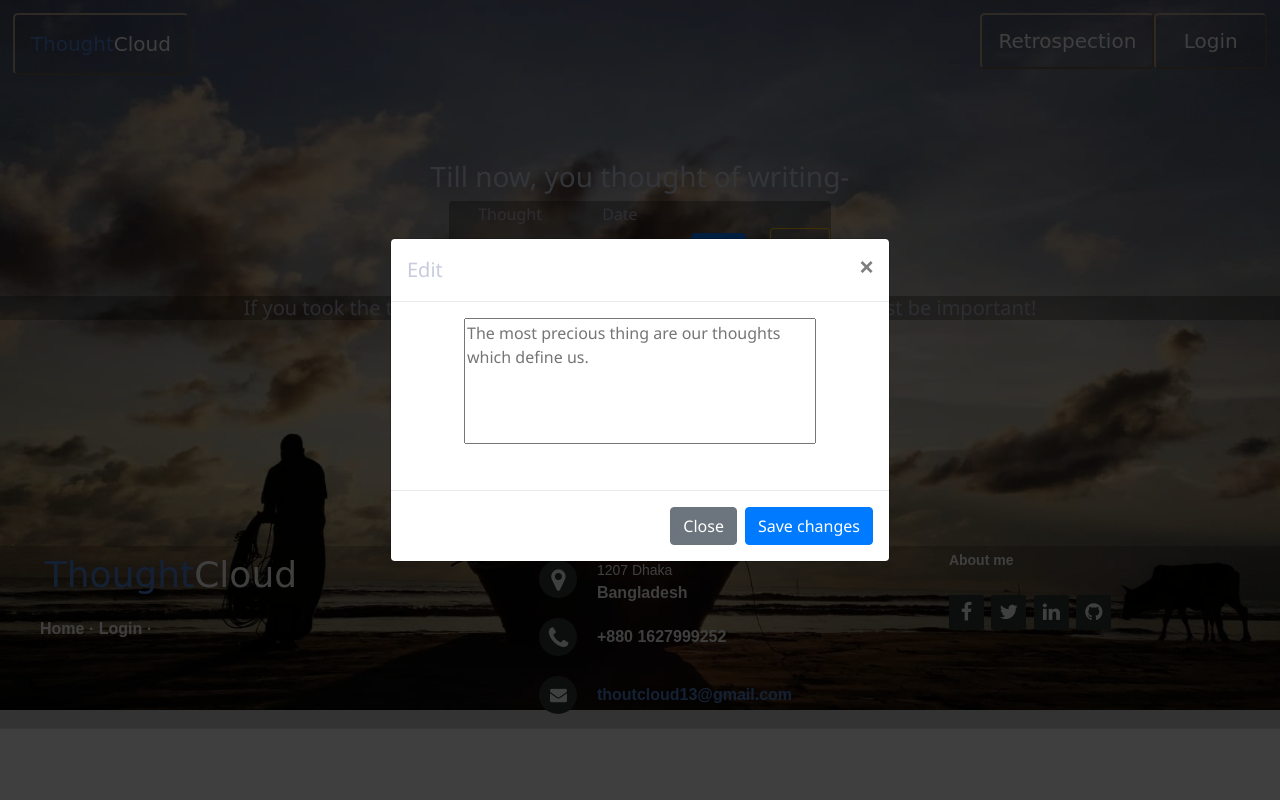
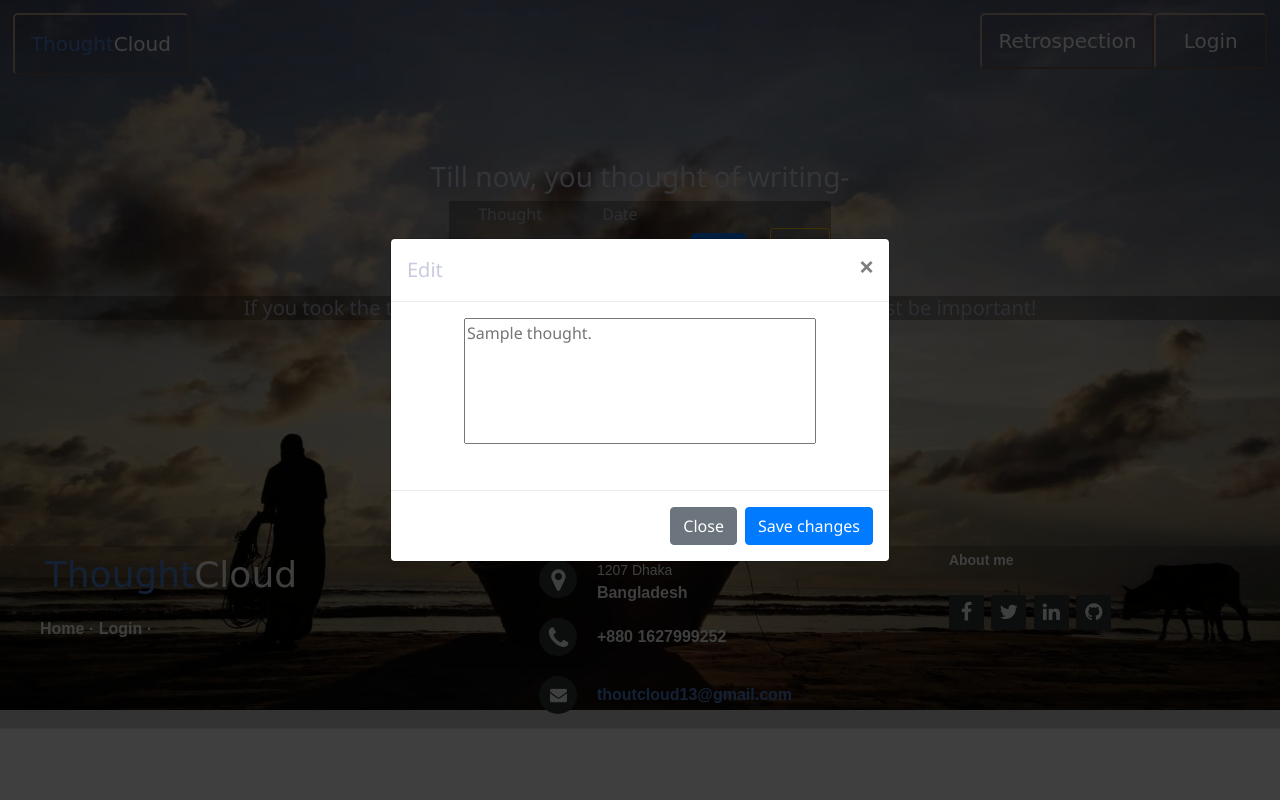
Before and after one commit to shakirul360/django-TCloud, a Django app: template django-project/retrospection/templates/look.html in a window 1280 px wide, after a click on "Edit". Run offline with Django 3.2, Linux system fonts and the light colour scheme; the template is opened without the code that fills it: most values are stand-ins (such as "Sample title", 1, 10 or a date in 2020); some libraries are stand-ins or nearby versions; some web fonts are replaced.

Commit message:
fixed syntax errors in jquery using console

```diff
--- a/django-project/retrospection/templates/look.html
+++ b/django-project/retrospection/templates/look.html
@@ -40,11 +40,11 @@
                             <div class="modal-body">
                                 <form method = "POST" enctype= multipart/form-data id = "editt">
 			                        {% csrf_token %}
-                                    <textarea id = 'thought' style="resize:none" type = "text" placeholder = "The most precious thing are our thoughts which define us." rows = "5" cols = "40" name = "thought" required></textarea><br>
+                                    <textarea id = 'thought' style="resize:none" type = "text" placeholder = "{{ obj.thought }}." rows = "5" cols = "40" name = "thought" required></textarea><br>
                             </div><br>
                             <div class="modal-footer">
                                 <button type="button" class="btn btn-secondary" data-dismiss="modal">Close</button>
-                                <a type = "button" data-catid = "{{ obj.id  }}"  class = "submit"><button type="button" class="btn btn-primary submit" id = "upload-form-btn">Save changes</button></a>
+                                <a type = "button" data-catid = "{{ obj.id  }}"><button type="button" class="btn btn-primary submit" id = "upload-form-btn">Save changes</button></a>
 
 		                        </form>
                             </div>
@@ -69,16 +69,15 @@
     <script type="text/javascript">
         $('.submit').click(function(){
         var form = $('#editt');
-        var btn =  $('#upload-form-btn');
+        var btn = $('#upload-form-btn');
         var id = $(this).attr("data-catid");
-        var el = document.getElementsByName("csrf_token");
-        csrf_value = el[0].getAttribute("value");
         var handleClick = function (event) {
+
             event.preventDefault();
             $.ajax({
                 type: "POST",
                 url: '/edit/',
-                data: {thought = 'thought', id = 'id', csrf_token = csrf_value},
+                data: {thought : 'thought', id : 'id'},
                 contentType: false,  // add this to indicate 'multipart/form-data'
                 success: function (response) {
                     alert('Form Submitted');
@@ -88,6 +87,7 @@
                 }
             });
         }
+        });
     </script>
 
 
```
Also changed, not shown: django-project/db.sqlite3.
